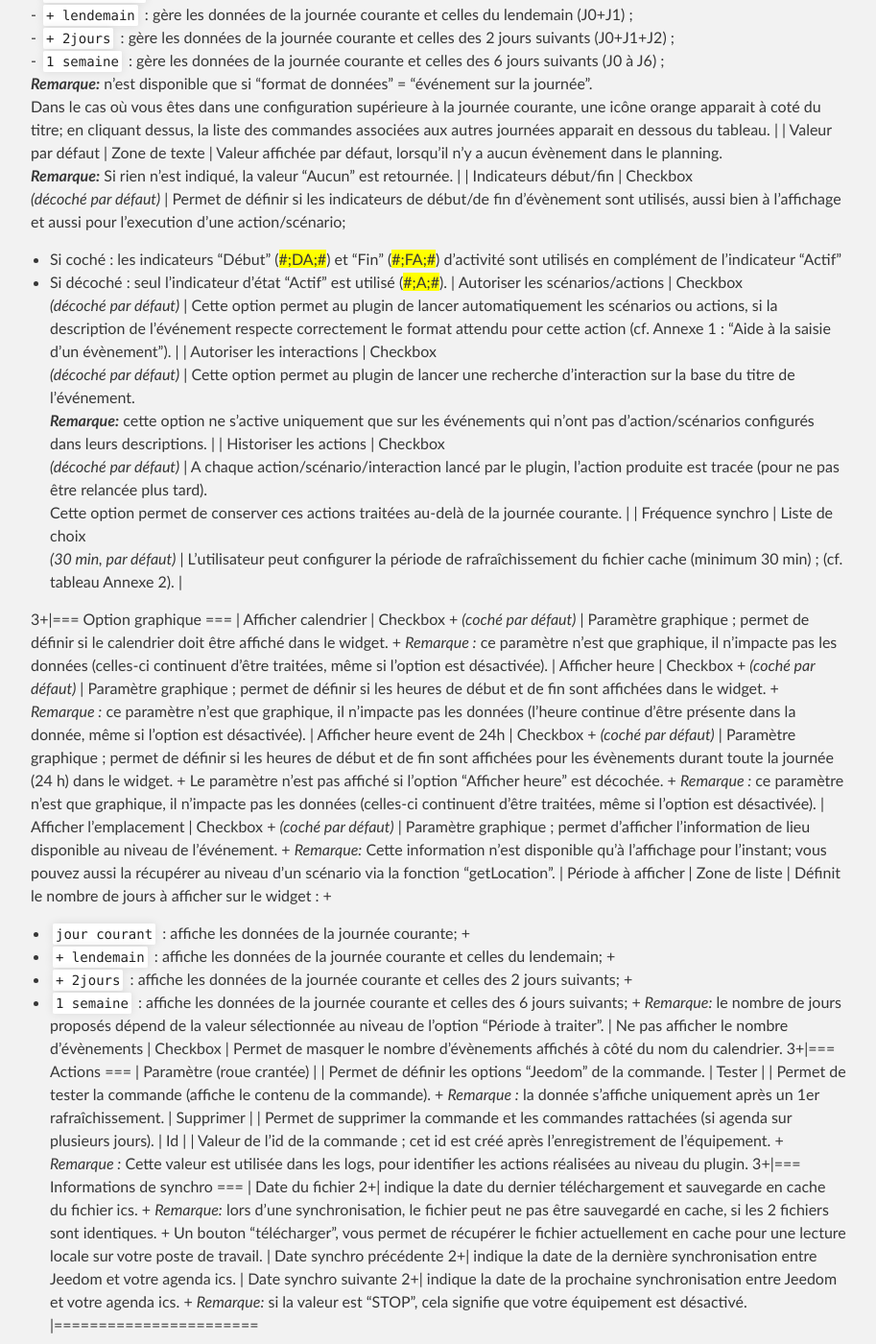
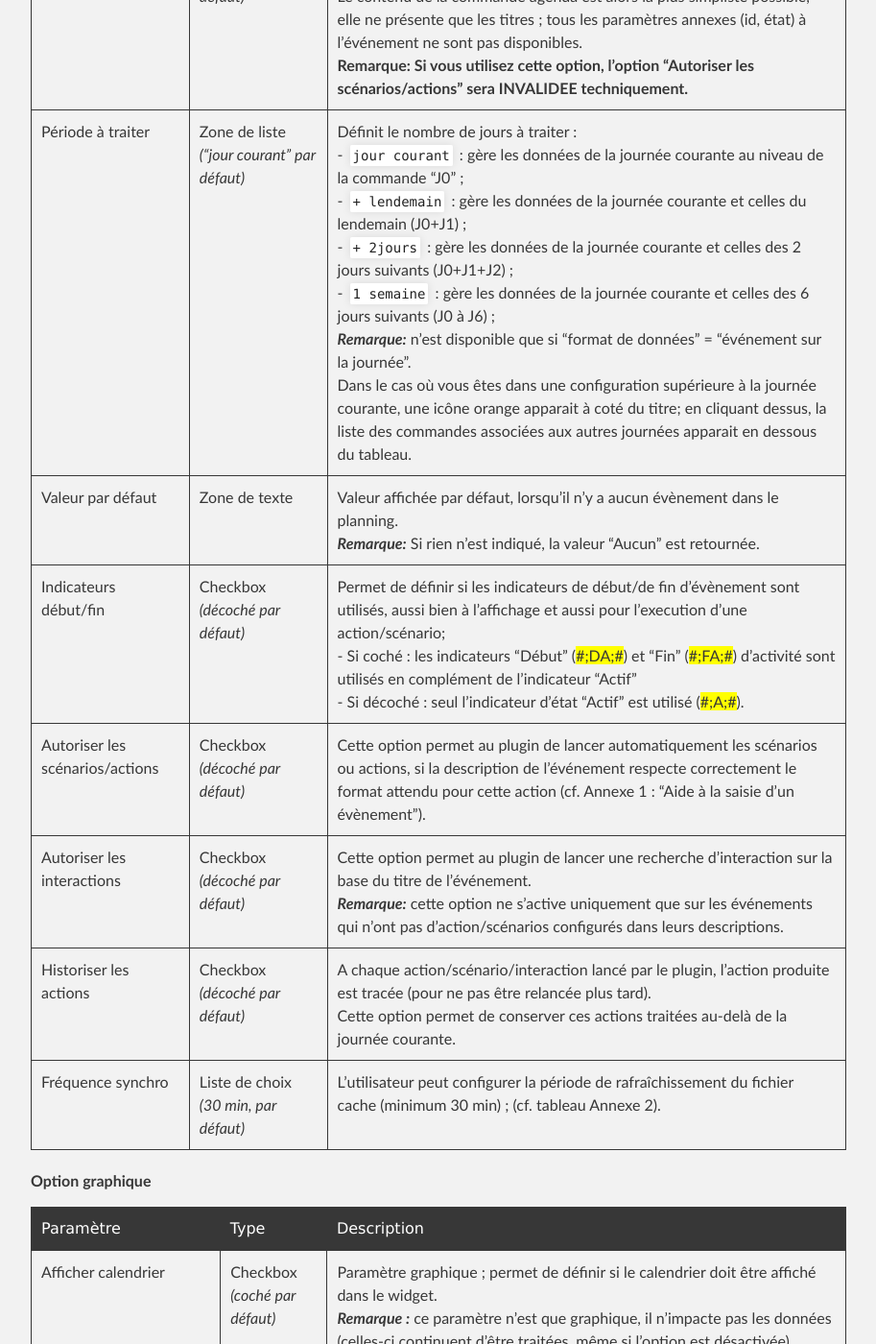
Before and after one commit to abarrau/jeedom-plugins-doc, a Jekyll site: the page built from docs/iCalendar/index.md, in a window 1280 px wide and 1400 px high, scrolled down 7282 px. Shown: the whole window at 96% size, without its empty margins (183-1096 px from the left). Built offline with Jekyll 4.4.1, drawn with Linux system fonts in a browser that asks for light colours; our own code applies the rules of GitHub Pages for plain Markdown files; the repository's description, which GitHub fills in, is left out; some of the changed text lies outside the part shown.

Commit message:
Update index.md

```diff
--- a/docs/iCalendar/index.md
+++ b/docs/iCalendar/index.md
@@ -113,55 +113,38 @@ Les agendas peuvent être triés par ordre d'affichage, en cliquant sur l'icône
 |--|--|--|
 | Format données | Zone de liste <br/>_("événement sur la journée" par défaut)_ | Définit le "format" à afficher au niveau du widget et contenu dans la commande ; 3 valeurs sont disponibles (cf. Annexe 4) : <br/>- `événement sur la journée` : affiche et traite tous les évènements de la journée (passés, en cours, à venir) ; <br/>- `événement heure à venir` : affiche et traite les événements courants, + ceux de l'heure à venir (même s'ils n'ont pas démarré) ; <br/>- `événement courant` : affiche et traite les événements en cours uniquement ; |
 | Titre uniquement | Checkbox <br/>_(décoché par défaut)_ | Cette option n'est disponible que si "format de données" = " événement courant". <br/> Le contenu de la commande agenda est alors la plus simpliste possible, elle ne présente que les titres ; tous les paramètres annexes (id, état) à l'événement ne sont pas disponibles. <br/> **Remarque: Si vous utilisez cette option, l'option "Autoriser les scénarios/actions" sera INVALIDEE techniquement.** |
-| Période à traiter | Zone de liste <br/>_("jour courant" par défaut)_ | Définit le nombre de jours à traiter : <br/> - `jour courant` : gère les données de la journée courante au niveau de la commande "J0" ; <br/> - `+ lendemain` : gère les données de la journée courante et celles du lendemain (J0+J1) ; <br/> - `+ 2jours` : gère les données de la journée courante et celles des 2 jours suivants (J0+J1+J2) ; <br/> - `1 semaine` : gère les données de la journée courante et celles des 6 jours suivants (J0 à J6) ; <br/>
-_**Remarque:**_ n'est disponible que si "format de données" = "événement sur la journée". <br/>
-Dans le cas où vous êtes dans une configuration supérieure à la journée courante, une icône orange apparait à coté du titre; en cliquant dessus, la liste des commandes associées aux autres journées apparait en dessous du tableau. |
+| Période à traiter | Zone de liste <br/>_("jour courant" par défaut)_ | Définit le nombre de jours à traiter : <br/> - `jour courant` : gère les données de la journée courante au niveau de la commande "J0" ; <br/> - `+ lendemain` : gère les données de la journée courante et celles du lendemain (J0+J1) ; <br/> - `+ 2jours` : gère les données de la journée courante et celles des 2 jours suivants (J0+J1+J2) ; <br/> - `1 semaine` : gère les données de la journée courante et celles des 6 jours suivants (J0 à J6) ; <br/> _**Remarque:**_ n'est disponible que si "format de données" = "événement sur la journée". <br/> Dans le cas où vous êtes dans une configuration supérieure à la journée courante, une icône orange apparait à coté du titre; en cliquant dessus, la liste des commandes associées aux autres journées apparait en dessous du tableau. |
 | Valeur par défaut | Zone de texte | Valeur affichée par défaut, lorsqu'il n'y a aucun évènement dans le planning. <br/>_**Remarque:**_ Si rien n'est indiqué, la valeur "Aucun" est retournée. |
-| Indicateurs début/fin | Checkbox <br/>_(décoché par défaut)_ | Permet de définir si les indicateurs de début/de fin d'évènement sont utilisés, aussi bien à l'affichage et aussi pour l'execution d'une action/scénario; <br/>
-- Si coché : les indicateurs "Début" (<span style="background-color:yellow;">#;DA;#</span>) et "Fin" (<span style="background-color:yellow;">#;FA;#</span>) d'activité sont utilisés en complément de l'indicateur "Actif" <br/>
-- Si décoché : seul l'indicateur d'état "Actif" est utilisé (<span style="background-color:yellow;">#;A;#</span>).
+| Indicateurs début/fin | Checkbox <br/>_(décoché par défaut)_ | Permet de définir si les indicateurs de début/de fin d'évènement sont utilisés, aussi bien à l'affichage et aussi pour l'execution d'une action/scénario; <br/> - Si coché : les indicateurs "Début" (<span style="background-color:yellow;">#;DA;#</span>) et "Fin" (<span style="background-color:yellow;">#;FA;#</span>) d'activité sont utilisés en complément de l'indicateur "Actif" <br/> - Si décoché : seul l'indicateur d'état "Actif" est utilisé (<span style="background-color:yellow;">#;A;#</span>). |
 | Autoriser les scénarios/actions | Checkbox <br/>_(décoché par défaut)_ | Cette option permet au plugin de lancer automatiquement les scénarios ou actions, si la description de l'événement respecte correctement le format attendu pour cette action (cf. Annexe 1 : "Aide à la saisie d'un évènement"). |
 | Autoriser les interactions | Checkbox <br/> _(décoché par défaut)_ | Cette option permet au plugin de lancer une recherche d'interaction sur la base du titre de l'événement. <br/> _**Remarque:**_ cette option ne s'active uniquement que sur les événements qui n'ont pas d'action/scénarios configurés dans leurs descriptions. |
 | Historiser les actions | Checkbox <br/>_(décoché par défaut)_ | A chaque action/scénario/interaction lancé par le plugin, l'action produite est tracée (pour ne pas être relancée plus tard). <br/> Cette option permet de conserver ces actions traitées au-delà de la journée courante. |
 | Fréquence synchro | Liste de choix <br/> _(30 min, par défaut)_ | L'utilisateur peut configurer la période de rafraîchissement du fichier cache (minimum 30 min) ; (cf. tableau Annexe 2). |
 
+**Option graphique**
 
-3+|=== Option graphique ===
-| Afficher calendrier | Checkbox +
-_(coché par défaut)_ | Paramètre graphique ; permet de définir si le calendrier doit être affiché dans le widget. +
-*Remarque :* ce paramètre n'est que graphique, il n'impacte pas les données (celles-ci continuent d'être traitées, même si l'option est désactivée).
-| Afficher heure | Checkbox +
-_(coché par défaut)_ | Paramètre graphique ; permet de définir si les heures de début et de fin sont affichées dans le widget. +
-*Remarque :* ce paramètre n'est que graphique, il n'impacte pas les données (l'heure continue d'être présente dans la donnée, même si l'option est désactivée).
-| Afficher heure event de 24h | Checkbox +
-_(coché par défaut)_ | Paramètre graphique ; permet de définir si les heures de début et de fin sont affichées pour les évènements durant toute la journée (24 h) dans le widget. +
-Le paramètre n'est pas affiché si l'option "Afficher heure" est décochée. +
-*Remarque :* ce paramètre n'est que graphique, il n'impacte pas les données (celles-ci continuent d'être traitées, même si l'option est désactivée).
-| Afficher l'emplacement | Checkbox +
-_(coché par défaut)_ | Paramètre graphique ; permet d'afficher l'information de lieu disponible au niveau de l'événement. +
-*Remarque:* Cette information n'est disponible qu'à l'affichage pour l'instant; vous pouvez aussi la récupérer au niveau d'un scénario via la fonction "getLocation".
-| Période à afficher | Zone de liste | Définit le nombre de jours à afficher sur le widget : +
-- `jour courant` : affiche les données de la journée courante; +
-- `+ lendemain` : affiche les données de la journée courante et celles du lendemain; +
-- `+ 2jours` : affiche les données de la journée courante et celles des 2 jours suivants; +
-- `1 semaine` : affiche les données de la journée courante et celles des 6 jours suivants; +
-*Remarque:* le nombre de jours proposés dépend de la valeur sélectionnée au niveau de l'option "Période à traiter".
-| Ne pas afficher le nombre d'évènements | Checkbox | Permet de masquer le nombre d'évènements affichés à côté du nom du calendrier.
-3+|=== Actions ===
-| Paramètre (roue crantée) | | Permet de définir les options "Jeedom" de la commande.
-| Tester | | Permet de tester la commande (affiche le contenu de la commande). +
-*Remarque :* la donnée s'affiche uniquement après un 1er rafraîchissement.
+| Paramètre | Type | Description |
+|--|--|--|
+| Afficher calendrier | Checkbox <br/> _(coché par défaut)_ | Paramètre graphique ; permet de définir si le calendrier doit être affiché dans le widget. <br/> _**Remarque :**_ ce paramètre n'est que graphique, il n'impacte pas les données (celles-ci continuent d'être traitées, même si l'option est désactivée). |
+| Afficher heure | Checkbox <br/>_(coché par défaut)_ | Paramètre graphique ; permet de définir si les heures de début et de fin sont affichées dans le widget. <br/> _**Remarque :**_ ce paramètre n'est que graphique, il n'impacte pas les données (l'heure continue d'être présente dans la donnée, même si l'option est désactivée). |
+| Afficher heure event de 24h | Checkbox <br/> _(coché par défaut)_ | Paramètre graphique ; permet de définir si les heures de début et de fin sont affichées pour les évènements durant toute la journée (24 h) dans le widget. <br/>Le paramètre n'est pas affiché si l'option "Afficher heure" est décochée. <br/>_**Remarque :**_ ce paramètre n'est que graphique, il n'impacte pas les données (celles-ci continuent d'être traitées, même si l'option est désactivée). |
+| Afficher l'emplacement | Checkbox <br/> _(coché par défaut)_ | Paramètre graphique ; permet d'afficher l'information de lieu disponible au niveau de l'événement. <br/>_**Remarque:**_ Cette information n'est disponible qu'à l'affichage pour l'instant; vous pouvez aussi la récupérer au niveau d'un scénario via la fonction "getLocation". |
+| Période à afficher | Zone de liste | Définit le nombre de jours à afficher sur le widget : <br/> - `jour courant` : affiche les données de la journée courante; <br/> - `+ lendemain` : affiche les données de la journée courante et celles du lendemain; <br/> - `+ 2jours` : affiche les données de la journée courante et celles des 2 jours suivants; <br/> - `1 semaine` : affiche les données de la journée courante et celles des 6 jours suivants; <br/>_**Remarque:**_ le nombre de jours proposés dépend de la valeur sélectionnée au niveau de l'option "Période à traiter". |
+| Ne pas afficher le nombre d'évènements | Checkbox | Permet de masquer le nombre d'évènements affichés à côté du nom du calendrier. |
+
+**Actions et Informations de synchro**
+
+| Paramètre | Type | Description |
+|--|--|--|
+| Paramètre (roue crantée) | | Permet de définir les options "Jeedom" de la commande. |
+| Tester | | Permet de tester la commande (affiche le contenu de la commande). <br/> _**Remarque :**_ la donnée s'affiche uniquement après un 1er rafraîchissement. |
 | Supprimer | | Permet de supprimer la commande et les commandes rattachées (si agenda sur plusieurs jours).
-| Id | | Valeur de l'id de la commande ; cet id est créé après l'enregistrement de l'équipement. +
-*Remarque :* Cette valeur est utilisée dans les logs, pour identifier les actions réalisées au niveau du plugin.
-3+|=== Informations de synchro ===
-| Date du fichier 2+| indique la date du dernier téléchargement et sauvegarde en cache du fichier ics. +
-*Remarque:* lors d'une synchronisation, le fichier peut ne pas être sauvegardé en cache, si les 2 fichiers sont identiques. +
-Un bouton "télécharger", vous permet de récupérer le fichier actuellement en cache pour une lecture locale sur votre poste de travail.
-| Date synchro précédente 2+| indique la date de la dernière synchronisation entre Jeedom et votre agenda ics.
-| Date synchro suivante 2+| indique la date de la prochaine synchronisation entre Jeedom et votre agenda ics. +
-*Remarque:* si la valeur est "STOP", cela signifie que votre équipement est désactivé.
-|=======================
+| Date du fichier | | indique la date du dernier téléchargement et sauvegarde en cache du fichier ics. <br/> _**Remarque:**_ lors d'une synchronisation, le fichier peut ne pas être sauvegardé en cache, si les 2 fichiers sont identiques. <br/>
+Un bouton "télécharger", vous permet de récupérer le fichier actuellement en cache pour une lecture locale sur votre poste de travail. |
+| Date synchro précédente | | indique la date de la dernière synchronisation entre Jeedom et votre agenda ics. |
+| Date synchro suivante | | indique la date de la prochaine synchronisation entre Jeedom et votre agenda ics. <br/>
+*Remarque:* si la valeur est "STOP", cela signifie que votre équipement est désactivé. |
+
 
 ### Exemple d'un écran listant les noms des agendas CalDav
 
```
